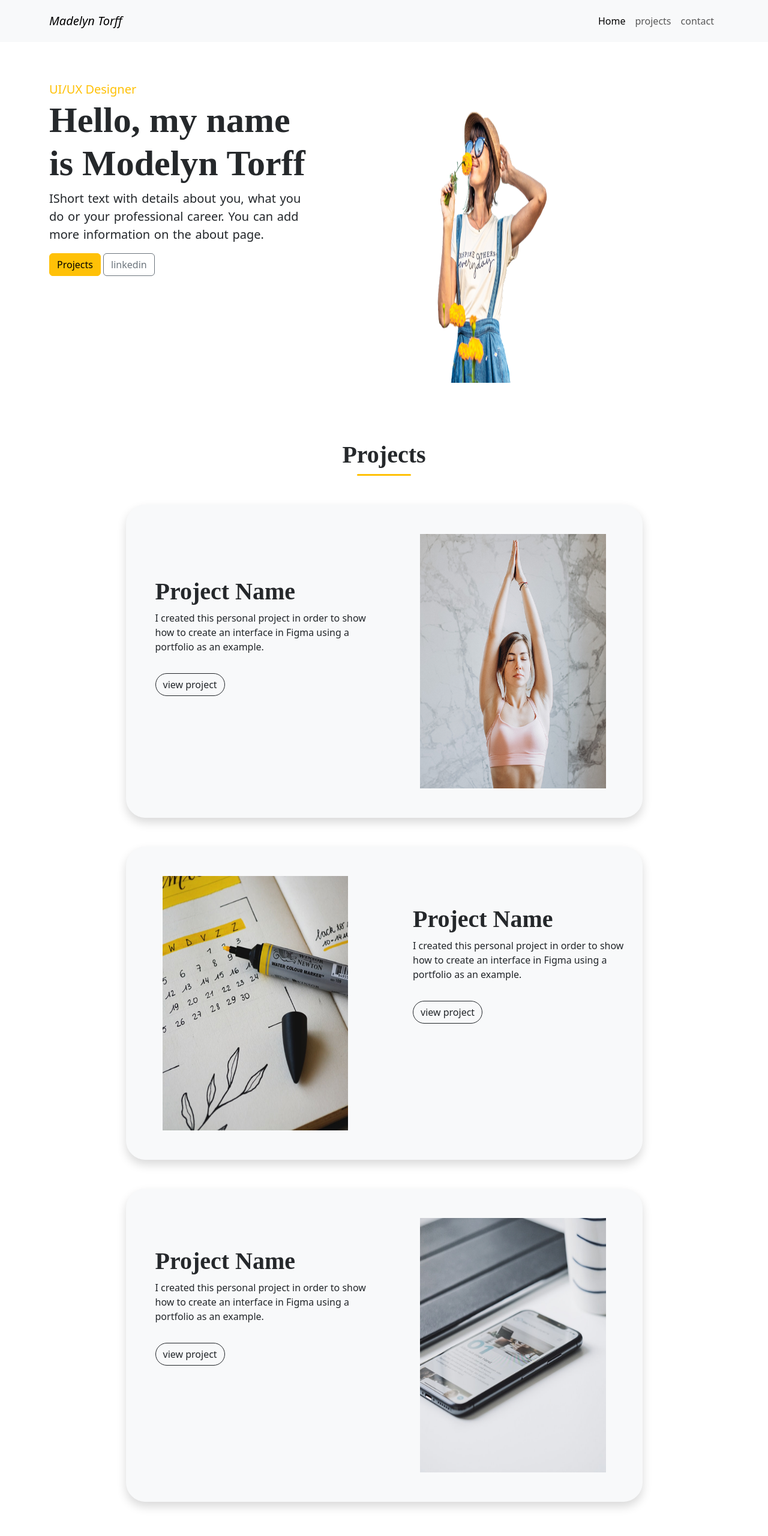
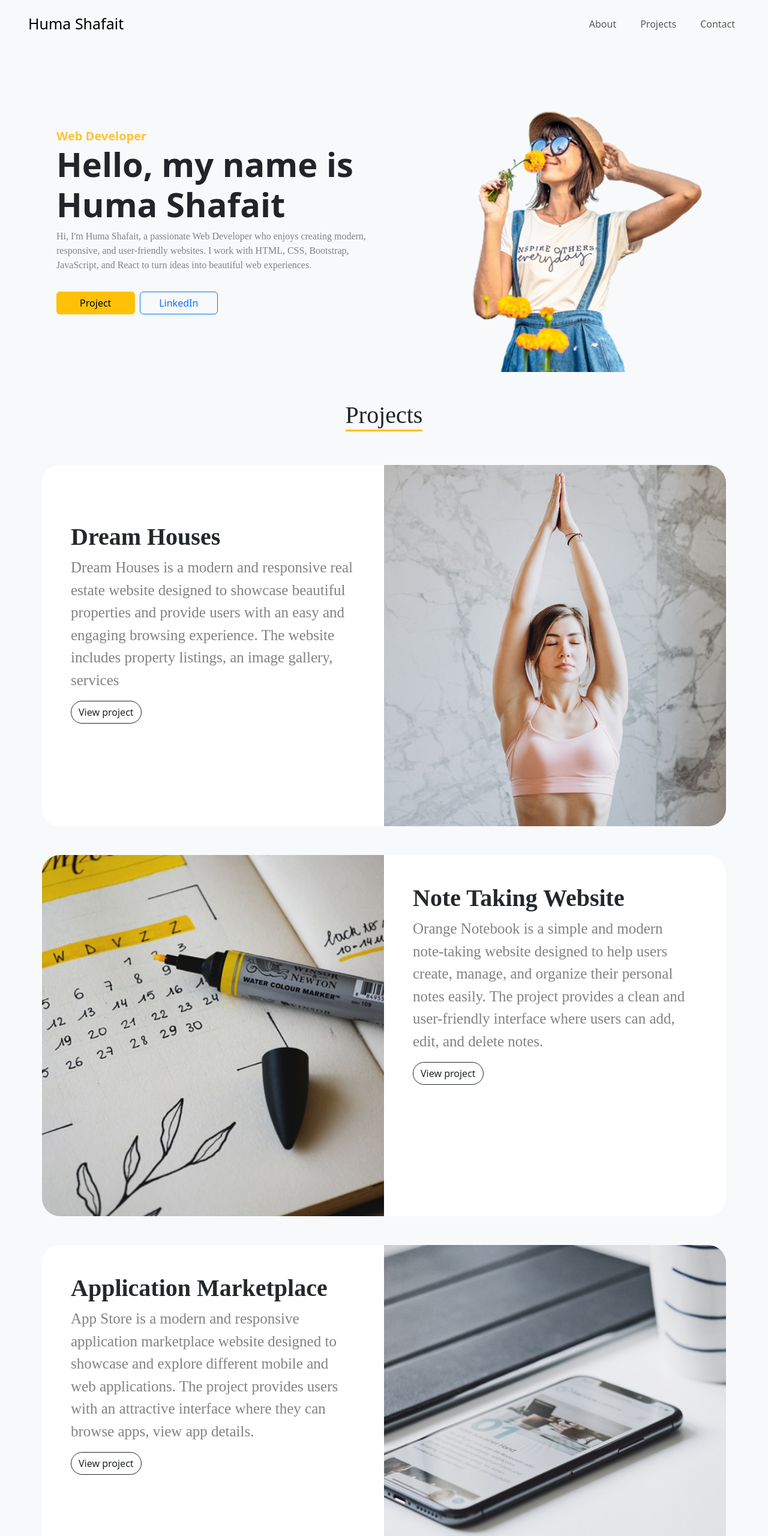
Before and after one commit to huma-shafait/portfolio-bootstrap, a plain HTML site: page index.html in a window 1280 px wide. Shown: the top 2560 px of the page at 60% size. Drawn offline with nearby package versions, Linux system fonts and the light colour scheme.

Commit message:
complete-project

```diff
--- a/assets/css/style.css
+++ b/assets/css/style.css
@@ -1,6 +1,80 @@
-nav{
-    height: 70px;
+.home {
+    background-color: #f8f9fa;
 }
-main{
-    margin-top: 70px;
+
+.about {
+    background-color: #fff;
 }
+
+.contact {
+    background-color: #f8f9fa;
+}
+
+.navbar {
+    padding-left: 35px;
+    padding-right: 35px;
+    height: 80px;
+}
+
+main {
+    margin-top: 40px;
+    min-height: 40vh;
+}
+
+.project-span {
+    font-family: Nunito;
+    font-size: 25px;
+    font-weight: 400;
+    color: #828282;
+    /* paragraph-spacing: 24px; */
+}
+
+.project-details-odd {
+    border-top-right-radius: 30px;
+    border-top-left-radius: 30px;
+    border-bottom-left-radius: 0;
+}
+
+.project-img-odd {
+    border-top-right-radius: 0;
+    border-bottom-right-radius: 30px;
+    border-bottom-left-radius: 30px;
+}
+
+.project-details-even {
+    border-top-right-radius: 0;
+    border-bottom-right-radius: 30px;
+    border-bottom-left-radius: 30px;
+}
+
+.project-img-even {
+    border-top-right-radius: 30px;
+    border-top-left-radius: 30px;
+    border-bottom-left-radius: 0;
+}
+
+@media (min-width: 998px) {
+    .project-details-odd {
+        border-top-right-radius: 0;
+        border-top-left-radius: 30px;
+        border-bottom-left-radius: 30px;
+    }
+
+    .project-img-odd {
+        border-top-right-radius: 30px;
+        border-bottom-right-radius: 30px;
+        border-bottom-left-radius: 0;
+    }
+
+    .project-details-even {
+        border-top-right-radius: 30px;
+        border-bottom-right-radius: 30px;
+        border-bottom-left-radius: 0;
+    }
+
+    .project-img-even {
+        border-top-right-radius: 0;
+        border-top-left-radius: 30px;
+        border-bottom-left-radius: 30px;
+    }
+}
--- a/index.html
+++ b/index.html
@@ -3,202 +3,268 @@
   <head>
     <meta charset="utf-8" />
     <meta name="viewport" content="width=device-width, initial-scale=1" />
-    <title>Bootstrap Portfolio</title>
-
+    <title>Portfolio</title>
     <link
       href="https://cdn.jsdelivr.net/npm/bootstrap@5.3.8/dist/css/bootstrap.min.css"
       rel="stylesheet"
       integrity="sha384-sRIl4kxILFvY47J16cr9ZwB07vP4J8+LH7qKQnuqkuIAvNWLzeN8tE5YBujZqJLB"
       crossorigin="anonymous"
     />
-    <link rel="stylesheet" href="assets/css/style.css" />
-   <link rel="stylesheet" href="https://cdnjs.cloudflare.com/ajax/libs/font-awesome/7.3.1/css/all.css" integrity="sha512-x9WwyMYBnlXMNQ6kQ/Lyzu1NqIhLQKL5Oq6xByfXuRj7s9CskyCbLv/1IjqzJmXwFXWr0ov6jBV7Qbc0hh9nHg==" crossorigin="anonymous" referrerpolicy="no-referrer">
+    <link rel="stylesheet" href="assets/css/style.css">
+    <link
+      rel="stylesheet"
+      href="https://cdnjs.cloudflare.com/ajax/libs/font-awesome/7.3.1/css/all.css"
+      integrity="sha512-x9WwyMYBnlXMNQ6kQ/Lyzu1NqIhLQKL5Oq6xByfXuRj7s9CskyCbLv/1IjqzJmXwFXWr0ov6jBV7Qbc0hh9nHg=="
+      crossorigin="anonymous"
+      referrerpolicy="no-referrer"
+    />
   </head>
-  <body>
-    <nav class="navbar navbar-expand-lg bg-body-tertiary fixed-top">
-      <div class="container">
-        <a class="navbar-brand fs-5" href="#"><em>Madelyn Torff</em></a>
+
+  <body class="home">
+    <nav class="navbar navbar-expand-lg bg-body-tertiary">
+      <div class="container-fluid">
+        <a style="font-size: 25px" class="navbar-brand" href="index.html"
+          >Huma Shafait</a
+        >
+
+        <button
+          class="navbar-toggler"
+          type="button"
+          data-bs-toggle="collapse"
+          data-bs-target="#navbarNav"
+          aria-controls="navbarNav"
+          aria-expanded="false"
+          aria-label="Toggle navigation"
+        >
+          <span class="navbar-toggler-icon"></span>
+        </button>
 
         <div
           class="collapse navbar-collapse justify-content-end"
-          id="navbarNavDropdown"
+          id="navbarNav"
         >
-          <ul class="navbar-nav">
+          <ul class="navbar-nav gap-4">
             <li class="nav-item">
-              <a class="nav-link active" aria-current="page" href="#">Home</a>
+              <a class="nav-link" aria-current="page" href="about.html"
+                >About</a
+              >
             </li>
             <li class="nav-item">
-              <a class="nav-link" href="#">projects</a>
+              <a class="nav-link" href="index.html">Projects</a>
             </li>
             <li class="nav-item">
-              <a class="nav-link" href="#">contact</a>
+              <a class="nav-link" href="contact.html">Contact</a>
             </li>
           </ul>
         </div>
       </div>
     </nav>
-
     <main>
       <div class="container">
-        <div class="row mt-5 pt-5">
-          <div class="col-md-6 pt-3">
-            <span class="text-warning fw-medium fs-5">UI/UX Designer</span>
-            <h1
+        <div class="row align-items-center">
+          <div class="col-12 col-md-6 p-4 text-center text-md-start">
+            <span
+              id="span"
               style="
-                font-family: Playfair Display;
-                font-weight: 550;
-                font-size: 60px;
-                color: #25282b;
-
+                color: #fdc435;
+                font-weight: 700;
+                font-size: 20px;
+                line-height: 100%;
+              "
+              >Web Developer</span
+            >
+            <h1 class="display-4 display-lg-1 fw-semibold">
+              Hello, my name is Huma Shafait
+            </h1>
+            <p
+              style="
+                margin-top: 5px;
+                font-family: Nunito;
+                font-weight: 400;
+                line-height: 150%;
+                color: #828282;
               "
             >
-              Hello, my name <br />
-              is Modelyn Torff
-            </h1>
-            <p class="fw-light fs-5 "style="word-spacing: 1.5px; ">
-              IShort text with details about you, what you <br />
-              do or your professional career. You can add <br />more information
-              on the about page.
+              Hi, I'm Huma Shafait, a passionate Web Developer who enjoys
+              creating modern, responsive, and user-friendly websites. I work
+              with HTML, CSS, Bootstrap, JavaScript, and React to turn ideas
+              into beautiful web experiences.
             </p>
-
-            <button type="button" class="btn btn-warning">Projects</button>
-            <button type="button" class="btn btn-outline-secondary">
-              linkedin
-            </button>
+            <div class="d-flex gap-2 flex-wrap">
+              <a
+                href="./index.html"
+                type="button"
+                class="btn btn-warning w-25 w-md-auto mt-3"
+                >Project</a
+              >
+              <a
+                href="https://www.linkedin.com/in/kashif-ahmad-0047/"
+                type="button"
+                class="btn btn-outline-primary w-25 w-md-auto mt-3"
+                >LinkedIn</a
+              >
             </div>
-
-          <div class="col-md-6">
-            <div class="col-md-6">
-              <img
-                src="assets/images/portfolio.png"
-                alt="portfolio"
-                class="img-fluid"
-                style="height: 520px; width: 720px"
-              />
+          </div>
+          <div
+            class="col-12 col-md-6 d-flex justify-content-center justify-content-md-end"
+          >
+            <img height="500" src="assets/images/portfolio.png" alt="" />
           </div>
         </div>
       </div>
-      </div>
-      <div class="container">
+
+      <div class="container mt-5">
+        <div class="d-flex justify-content-center mb-5">
           <h1
-          class="mt-5 pt-5 d-flex justify-content-center"
-          style="
-            font-family: Playfair Display;
-            font-weight: 700;
-            color: #25282b;
-
-          "
+            class="border-bottom border-warning border-3"
+            style="font-family: Playfair Display"
           >
             Projects
           </h1>
-        <div class="bg-warning mx-auto rounded" style="width: 90px; height: 3px;"></div>
+        </div>
 
-        <div class="mt-5 mx-auto w-75 ">
-          <div class="row border border-1 border-light bg-light rounded-5 shadow">
-            <div class="col-md-6 ps-5 mt-4 ">
+        <div class="row">
+          <div class="col-12 col-lg-6 bg-body p-0 project-details-odd">
+            <div class="p-5 mt-5">
               <h1
-                class="mt-5 pt-5"
                 style="
                   font-family: Playfair Display;
                   font-weight: 700;
                   color: #25282b;
                 "
               >
-                Project Name
+                Dream Houses
               </h1>
-              <p>
-                I created this personal project in order to show how to create
-                an interface in Figma using a portfolio as an example.
+              <p class="project-span">
+                Dream Houses is a modern and responsive real estate website
+                designed to showcase beautiful properties and provide users with
+                an easy and engaging browsing experience. The website includes
+                property listings, an image gallery, services
               </p>
-              <button type="button" class="btn btn-outline-dark fw-normal mt-3 rounded-5 ">
-                view project
-              </button>
+              <a
+                href="https://github.com/k-ahmad/e-commrece"
+                id="project-btn"
+                type="button"
+                class="btn btn-outline-dark w-20 rounded-pill"
+                >View project</a
+              >
             </div>
-            <div class="col-md-6">
+          </div>
+          <div class="col-12 col-lg-6 p-0">
             <img
               src="assets/images/project1.png"
-                alt="Project 1"
-                class="img-fluid p-5 w-100"
-                style="height: 520px;"
+              alt=""
+              class="project-img-odd h-100 w-100 object-fit-cover"
             />
           </div>
         </div>
 
-          <div class="row border border-1 border-light bg-light rounded-5 mt-5 shadow">
-            <div class="col-md-6">
+        <div class="row mt-5">
+          <div class="col-12 col-lg-6 p-0">
             <img
               src="assets/images/project2.png"
-                alt="Project 1"
-                class="img-fluid p-5 w-100"
-                 style="height: 520px;"
+              alt=""
+              class="h-100 w-100 object-fit-cover project-img-even"
             />
           </div>
-            <div class="col-md-6 ps-5">
+
+          <div class="col-12 col-lg-6 bg-body p-0 project-details-even">
+            <div class="p-5">
               <h1
-                class="mt-5 pt-5"
                 style="
                   font-family: Playfair Display;
                   font-weight: 700;
                   color: #25282b;
                 "
               >
-                Project Name
+                Note Taking Website
               </h1>
-              <p>
-                I created this personal project in order to show how to create
-                an interface in Figma using a portfolio as an example.
+              <p class="project-span">
+                Orange Notebook is a simple and modern note-taking website
+                designed to help users create, manage, and organize their
+                personal notes easily. The project provides a clean and
+                user-friendly interface where users can add, edit, and delete
+                notes.
               </p>
-              <button type="button" class="btn btn-outline-dark fw-normal mt-3 rounded-5">
-                view project
-              </button>
+              <a
+                href="https://github.com/k-ahmad/clock"
+                id="project-btn"
+                type="button"
+                class="btn btn-outline-dark w-20 rounded-pill"
+                >View project</a
+              >
+            </div>
           </div>
         </div>
 
-          <div class="row border border-1 border-light bg-light rounded-5 mt-5  shadow">
-            <div class="col-md-6 ps-5">
+        <div class="row mt-5">
+          <div class="col-12 col-lg-6 bg-body p-0 project-details-odd">
+            <div class="p-5">
               <h1
-                class="mt-5 pt-5"
                 style="
                   font-family: Playfair Display;
                   font-weight: 700;
                   color: #25282b;
                 "
               >
-                Project Name
+                Application Marketplace
               </h1>
-              <p>
-                I created this personal project in order to show how to create
-                an interface in Figma using a portfolio as an example.
+              <p class="project-span">
+                App Store is a modern and responsive application marketplace
+                website designed to showcase and explore different mobile and
+                web applications. The project provides users with an attractive
+                interface where they can browse apps, view app details.
               </p>
-              <button type="button" class="btn btn-outline-dark fw-normal mt-3 rounded-5">
-                view project
-              </button>
+              <a
+                href="https://github.com/k-ahmad/shadow-box"
+                id="project-btn"
+                type="button"
+                class="btn btn-outline-dark w-20 rounded-pill"
+                >View project</a
+              >
             </div>
-            <div class="col-md-6">
+          </div>
+          <div class="col-12 col-lg-6 p-0">
             <img
               src="assets/images/project3.png"
-                alt="Project 1"
-                class="img-fluid p-5 w-100"
-                style="height: 520px; "
+              alt=""
+              class="project-img-odd h-100 w-100 object-fit-cover"
             />
           </div>
         </div>
       </div>
+    </main>
+
+    <footer
+      class="d-flex justify-content-center mt-5 gap-3 p-5 flex-column align-items-center"
+    >
+      <div>
+        <a href="https://www.instagram.com/kashi_112255?stkn=cncxaXdobGRwNnQy"
+          ><i
+            class="fa-brands fa-square-instagram text-dark"
+            style="font-size: 30px"
+          ></i
+        ></a>
+        <a href="https://www.linkedin.com/in/kashif-ahmad-0047/"
+          ><i
+            class="fa-brands fa-linkedin text-dark"
+            style="font-size: 30px"
+          ></i
+        ></a>
+        <a href="mailto:kashifahmad0047@gmail.com"
+          ><i class="fa-solid fa-envelope text-dark" style="font-size: 30px"></i
+        ></a>
       </div>
-    </main>
-    <footer>
-      <div class="d-flex justify-content-center gap-3 mt-5 pt-5 pb-5">
-        <i class="fa-brands fa-facebook fa-2xl"></i>
-        <i class="fa-brands fa-instagram fa-2xl"></i>
-       <i class="fa-brands fa-linkedin fa-2xl"></i>
+      <div>
+        <span style="color: #828282">©Kashif Ahmad 2026 </span>
+      </div>
+    </footer>
 
-      </div>
-      <p class="text-secondary fs-6 text-center ">Madelyn Torff 2021</p>
-    </footer>
     <script
       src="https://cdn.jsdelivr.net/npm/bootstrap@5.3.8/dist/js/bootstrap.bundle.min.js"
       integrity="sha384-FKyoEForCGlyvwx9Hj09JcYn3nv7wiPVlz7YYwJrWVcXK/BmnVDxM+D2scQbITxI"
       crossorigin="anonymous"
     ></script>
+    <script src="./js/scripts.js"></script>
   </body>
 </html>
```
Also changed, not shown: about.html (added, +79 -0 lines), assets/js/scripts.js (added, +98 -0 lines), contact.html (added, +92 -0 lines), assets/images/img4.png (added). Lines whose indentation alone changed are shown as unchanged.
